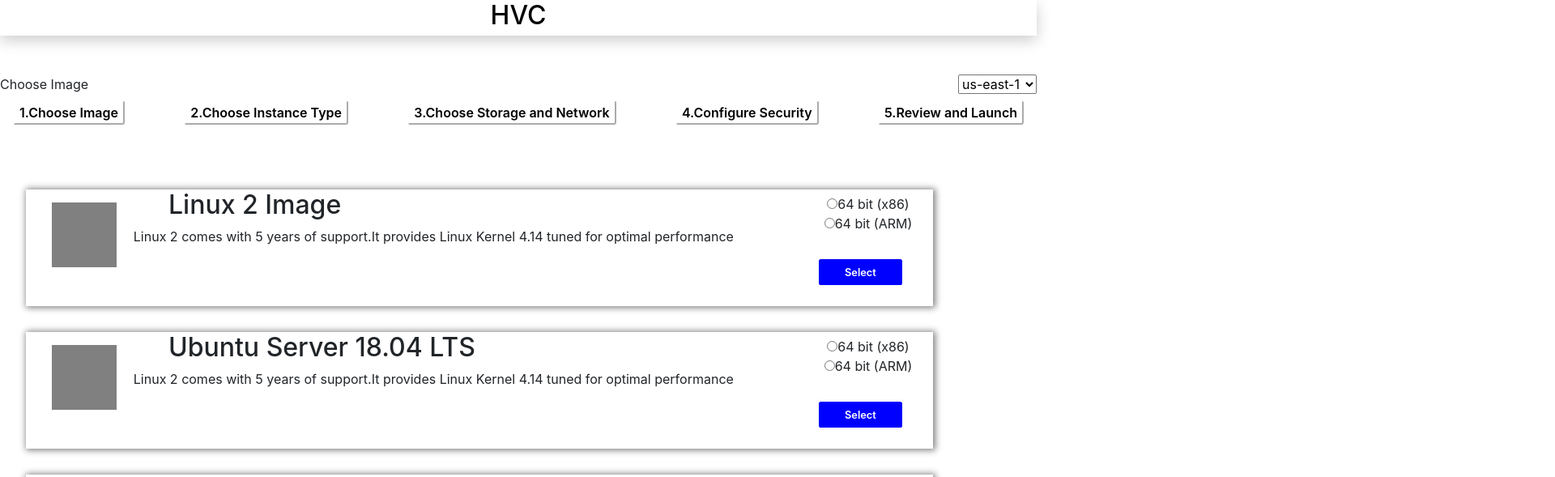
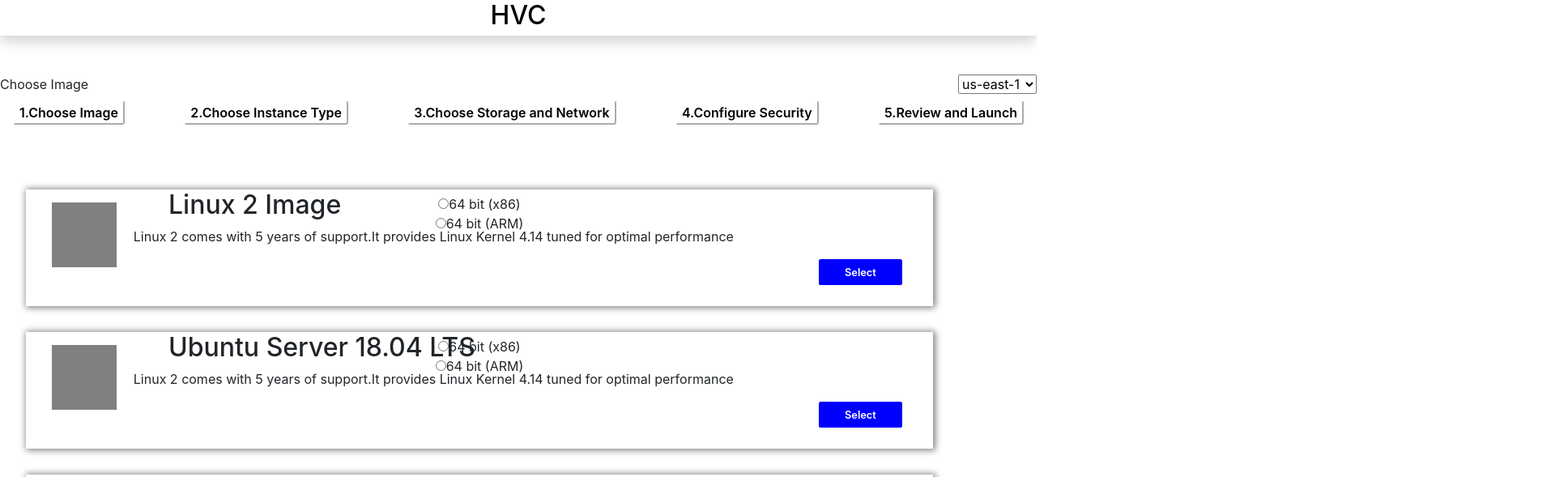
Before and after one commit to hasher-mahanthi/react-final-assigment, a React (Create React App) app: page / in a window 1280 px wide. Shown: the top 589 px of the page at 81% size, 1920 px wide, since content can reach past the window. Built offline with nearby package versions, Linux system fonts and the light colour scheme.

Commit message:
removed the overflow

```diff
--- a/src/Components/chooseImage/styles.css
+++ b/src/Components/chooseImage/styles.css
@@ -63,7 +63,6 @@
 
 .radio-btn{
     bottom: 5em;
-    margin-right: -60em;
     /* margin-bottom: 1em; */
     margin-top: -5em;
     padding-bottom: 2em;
```
